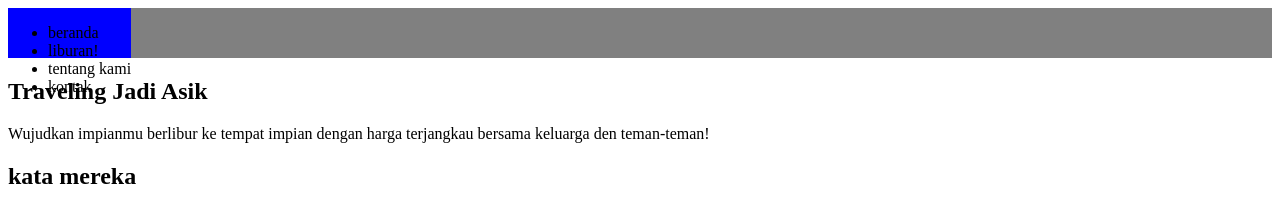
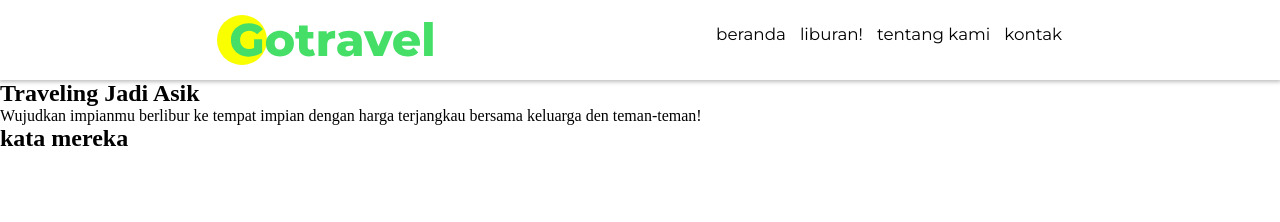
Before and after one commit to ChandraRaditya/goTravel-LandingPage, a plain HTML site: page index.html in a window 1280 px wide. Drawn offline with Linux system fonts and the light colour scheme.

Commit message:
finished with navbar

```diff
--- a/index.html
+++ b/index.html
@@ -12,7 +12,9 @@
 <body>
     <header>
         <div class="header-content">
-            <div class="logo-content"></div>
+            <div class="logo-content">
+                <img src="images/Gotravel logo.svg" alt="goTravel-Logo">
+            </div>
             <nav class="nav-content">
                 <ul>
                     <li>beranda</li>
--- a/style.scss
+++ b/style.scss
@@ -1,13 +1,56 @@
+@import url('https://fonts.googleapis.com/css2?family=Montserrat:wght@100;400&display=swap');
+
+*{
+    padding: 0;
+    margin: 0;
+    box-sizing: border-box;
+    text-decoration: none;
+}
+
 .header-content {
     display: flex;
-    background-color: grey;
-    height: 50px;
+    justify-content: space-between;
+    background: #FFFFFF;
+    height: 80px;
+    padding: 0 218px 0 217px;
+    box-shadow: 0px 1px 4px 1px #00000040;
 
     .logo-content {
-        background-color: red;
+        width: auto;
+        margin: 12px 0 12px 0;
     }
 
     .nav-content {
-        background-color: blue;
+
+        ul {
+            height: 80px;
+            display: flex;
+            flex-direction: row;
+            justify-content: center;
+            padding: 24px 0 36px 0;
+            font-family: Montserrat;
+            font-style: normal;
+            font-weight: normal;
+            font-size: 16.7353px;
+            line-height: 20px;
+            color: #000000;
+        }
+
+        li {
+            list-style: none;
+            margin-right: 14px;
+        }
+
+        li:nth-last-child(1) {
+            list-style: none;
+            margin-right: 0;
+        }
     }
 }
+
+.main-content {
+    .cover-content{
+        display: flex;
+        flex-direction: column;
+    }
+}
```
Also changed, not shown: style.css, 1 other file.
